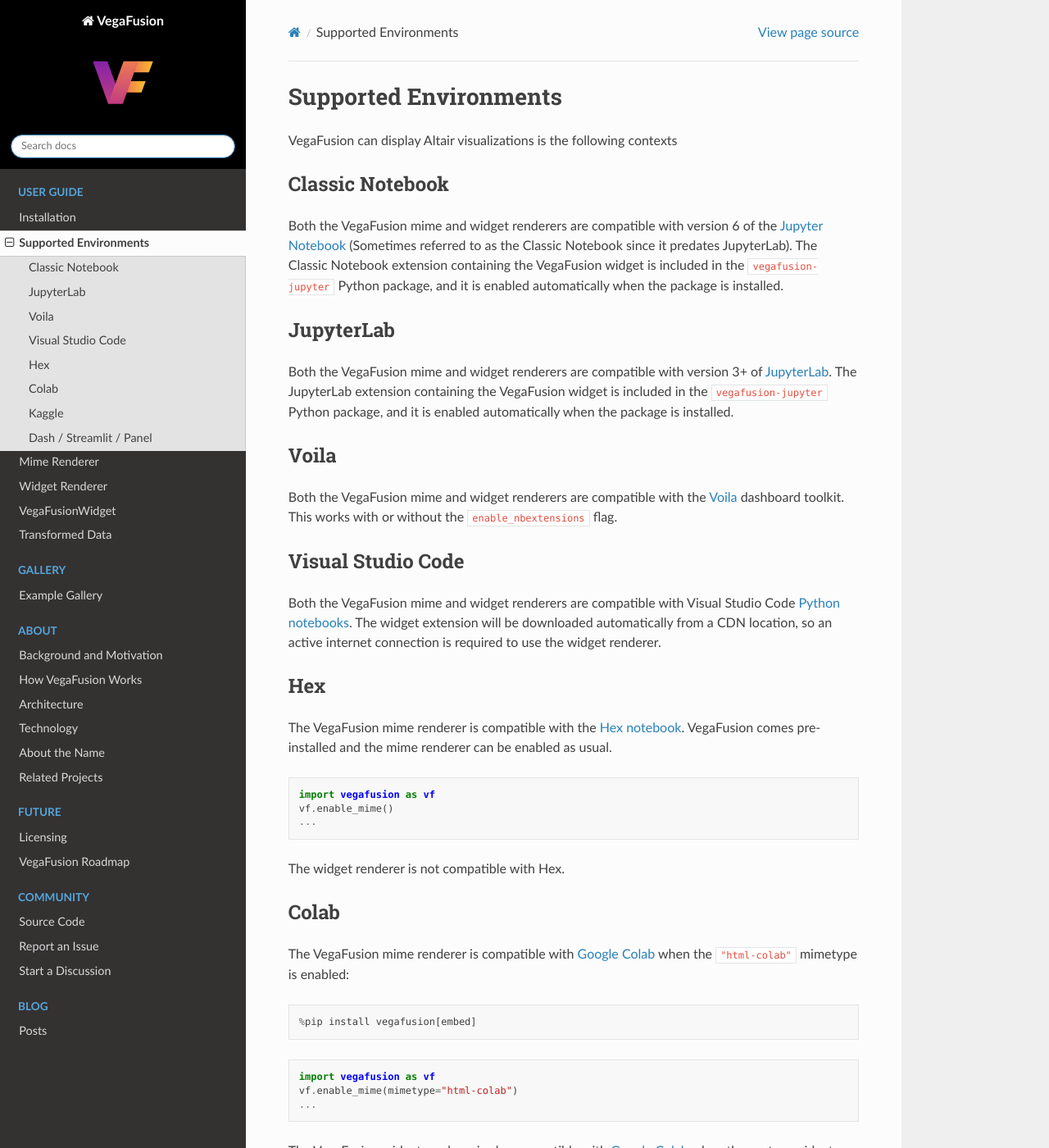
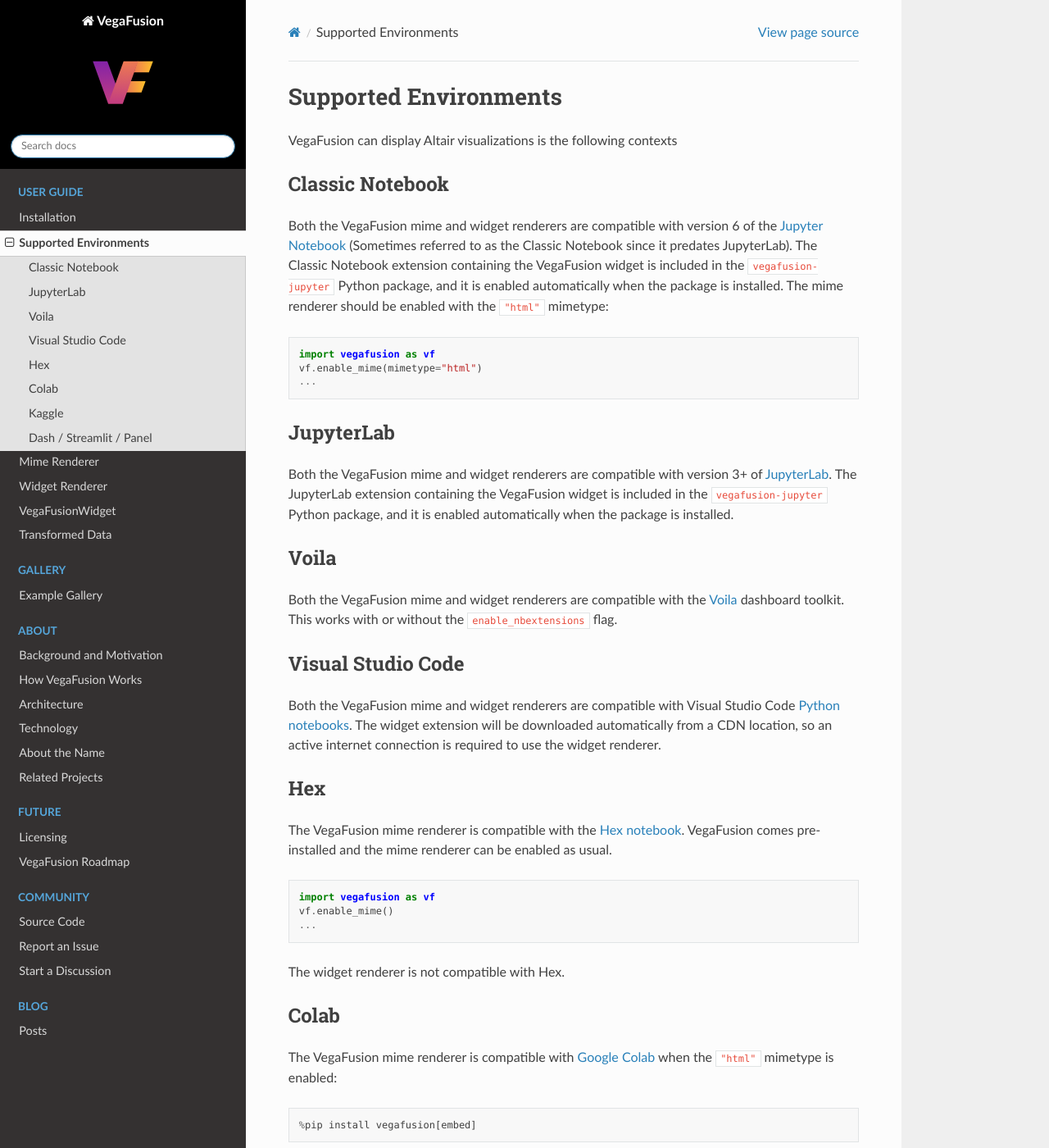
Before and after one commit to vegafusion/vegafusion.github.io, a Sphinx documentation site: the page built from source/supported_environments.md, in a window 1280 px wide and 1400 px high. Shown: the whole window at 82% size. Built offline with Sphinx 7.4.7 and the Read the Docs theme 2.0.0, drawn with Linux system fonts in a browser that asks for light colours; some of the changed text lies outside the part shown.

Commit message:
Remove mention of dedicated colab/kaggle renderers

````diff
--- a/source/supported_environments.md
+++ b/source/supported_environments.md
@@ -2,7 +2,13 @@
 VegaFusion can display Altair visualizations is the following contexts
 
 ## Classic Notebook
-Both the VegaFusion mime and widget renderers are compatible with version 6 of the [Jupyter Notebook](https://github.com/jupyter/notebook) (Sometimes referred to as the Classic Notebook since it predates JupyterLab). The Classic Notebook extension containing the VegaFusion widget is included in the `vegafusion-jupyter` Python package, and it is enabled automatically when the package is installed.
+Both the VegaFusion mime and widget renderers are compatible with version 6 of the [Jupyter Notebook](https://github.com/jupyter/notebook) (Sometimes referred to as the Classic Notebook since it predates JupyterLab). The Classic Notebook extension containing the VegaFusion widget is included in the `vegafusion-jupyter` Python package, and it is enabled automatically when the package is installed. The mime renderer should be enabled with the `"html"` mimetype:
+
+```python
+import vegafusion as vf
+vf.enable_mime(mimetype="html")
+...
+```
 
 ## JupyterLab
 Both the VegaFusion mime and widget renderers are compatible with version 3+ of [JupyterLab](https://github.com/jupyterlab/jupyterlab).  The JupyterLab extension containing the VegaFusion widget is included in the `vegafusion-jupyter` Python package, and it is enabled automatically when the package is installed.
@@ -25,14 +31,14 @@
 The widget renderer is not compatible with Hex.
 
 ## Colab
-The VegaFusion mime renderer is compatible with [Google Colab](https://colab.research.google.com/) when the `"html-colab"` mimetype is enabled:
+The VegaFusion mime renderer is compatible with [Google Colab](https://colab.research.google.com/) when the `"html"` mimetype is enabled:
 
 ```
 %pip install vegafusion[embed]
 ```
 ```python
 import vegafusion as vf
-vf.enable_mime(mimetype="html-colab")
+vf.enable_mime(mimetype="html")
 ...
 ```
 
````
Also changed, not shown: other parts of source/supported_environments.md (+2 -2 lines).
